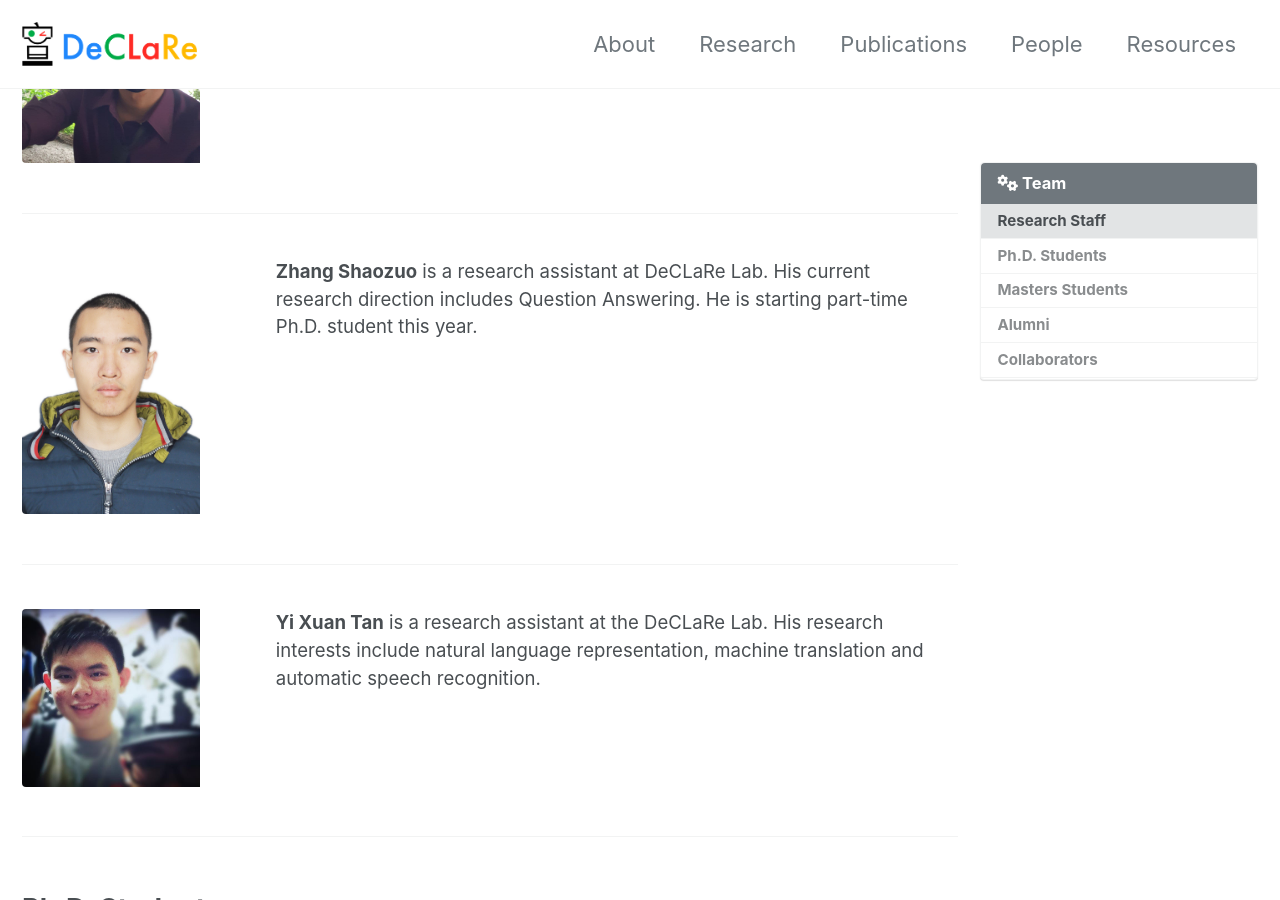
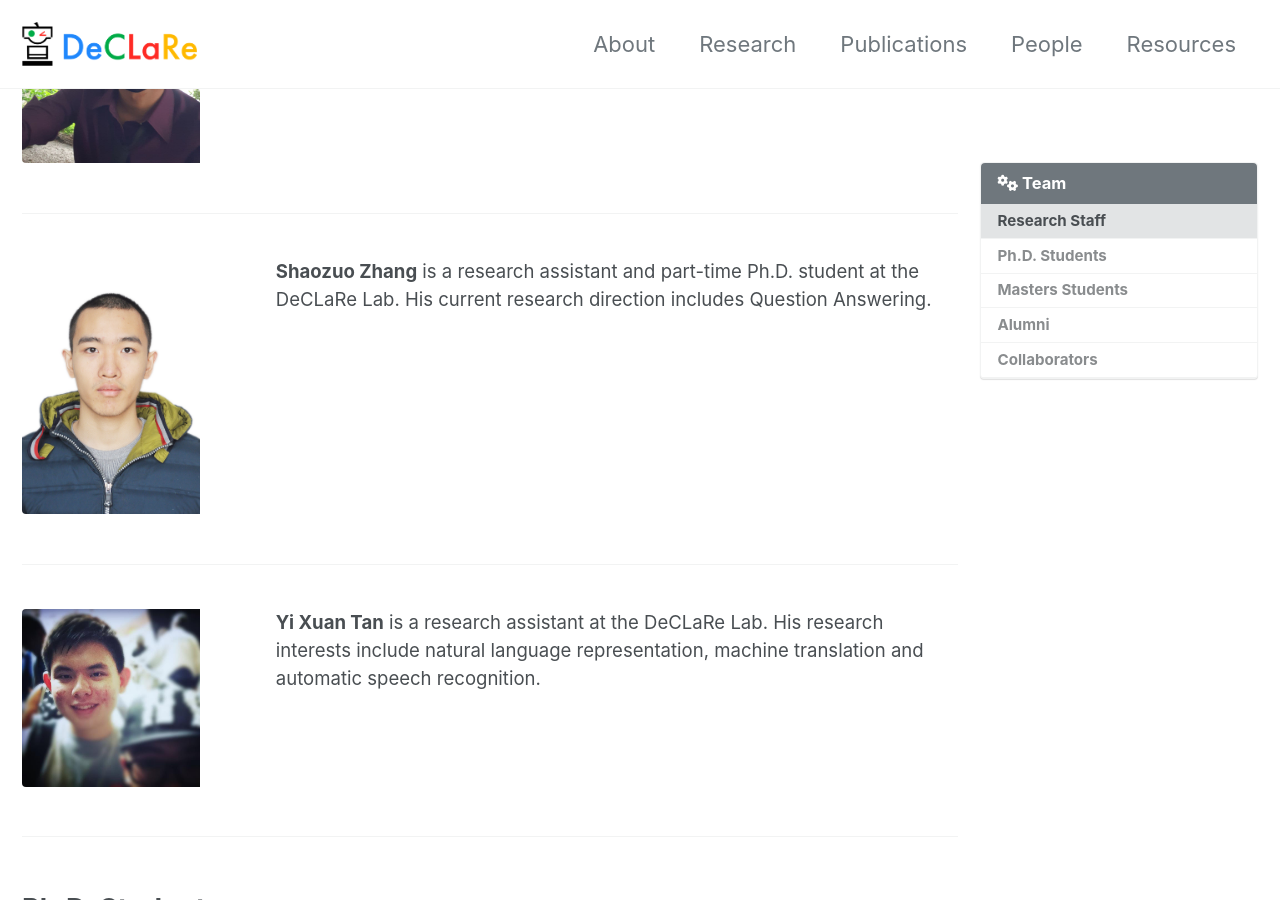
Before and after one commit to declare-lab/declare-lab.github.io, a Jekyll site: the page built from _pages/people.md, in a window 1280 px wide and 900 px high, scrolled down 1712 px. Built offline with Jekyll 4.4.1, drawn with Linux system fonts in a browser that asks for light colours; cached includes are drawn as plain includes; nearby versions of some CDN libraries.

Commit message:
Update people.md
Revise Shaozuo

```diff
--- a/_pages/people.md
+++ b/_pages/people.md
@@ -48,7 +48,7 @@ henry_lim:
 
 shaozuo:
   - image_path: /assets/images/people/shaozuo.jpg
-    excerpt: "**Zhang Shaozuo** is a research assistant at DeCLaRe Lab. His current research direction includes Question Answering. He is starting part-time Ph.D. student this year."
+    excerpt: "**Shaozuo Zhang** is a research assistant and part-time Ph.D. student at the DeCLaRe Lab. His current research direction includes Question Answering."
 
 yixuan:
   - image_path: /assets/images/people/yixuan.jpg
```
